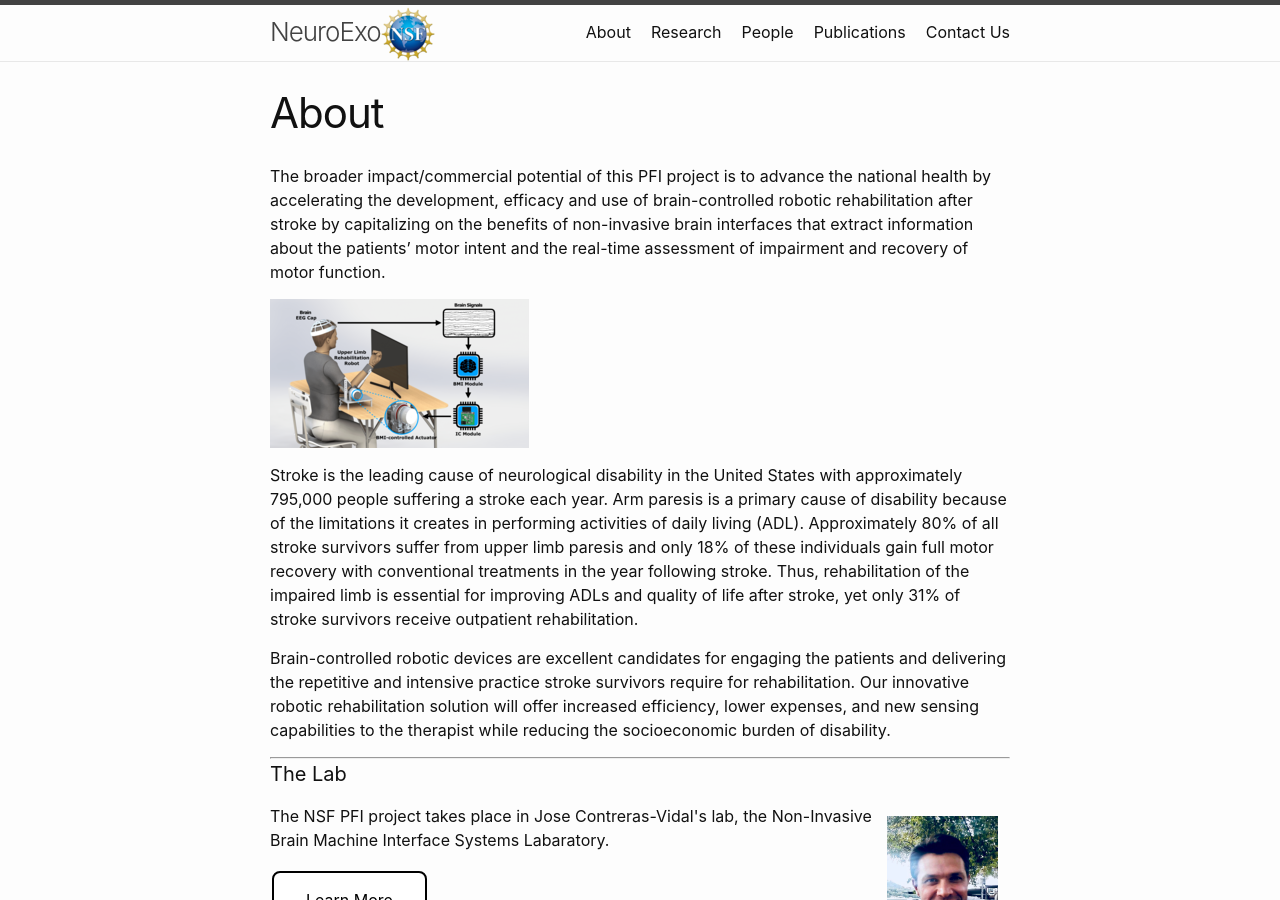
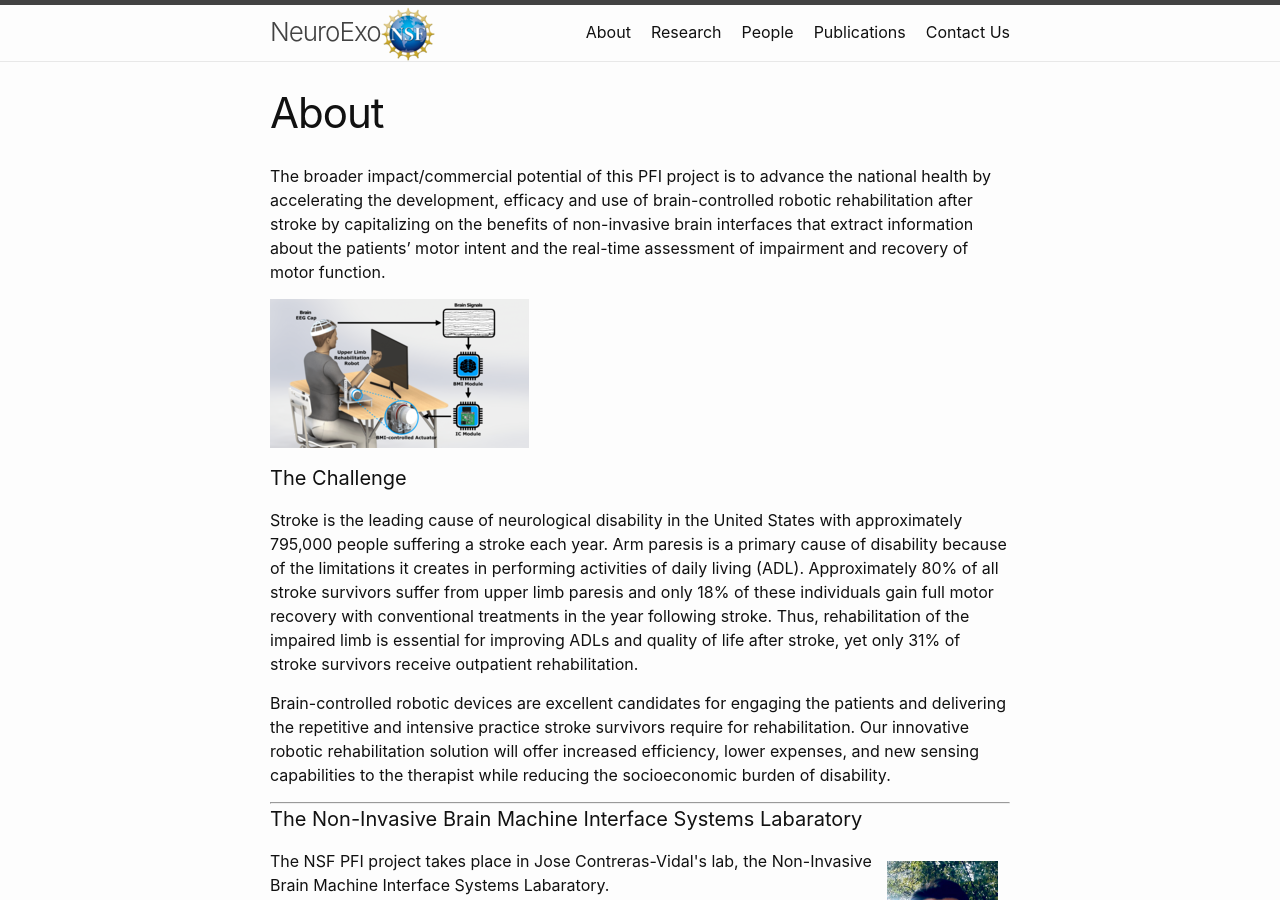
Before and after one commit to arcraik/neuroexo-website, a Jekyll site: the page built from about.md, in a window 1280 px wide and 900 px high. Built offline with Jekyll 4.4.1, drawn with Linux system fonts in a browser that asks for light colours.

Commit message:
Update about.md

```diff
--- a/about.md
+++ b/about.md
@@ -5,6 +5,9 @@ title: About
 The broader impact/commercial potential of this PFI project is to advance the national health by accelerating the development, efficacy and use of brain-controlled robotic rehabilitation after stroke by capitalizing on the benefits of non-invasive brain interfaces that extract information about the patients’ motor intent and the real-time assessment of impairment and recovery of motor function.
 
 <img src="/assets/newfigure.png" alt="Test" />
+
+
+<h4>The Challenge</h4>
 
 Stroke is the leading cause of neurological disability in the United States with approximately 795,000 people suffering a stroke each year. Arm paresis is a primary cause of disability because of the limitations it creates in performing activities of daily living (ADL). Approximately 80% of all stroke survivors suffer from upper limb paresis and only 18% of these individuals gain full motor recovery with conventional treatments in the year following stroke. Thus, rehabilitation of the impaired limb is essential for improving ADLs and quality of life after stroke, yet only 31% of stroke survivors receive outpatient rehabilitation.
 
@@ -17,7 +20,7 @@ Brain-controlled robotic devices are excellent candidates for engaging the patie
 
 
 <hr>
-<h4>The Lab</h4>
+<h4>The Non-Invasive Brain Machine Interface Systems Labaratory</h4>
 <div float="left" style="overflow: auto;">
   <img class="section" align="right" height="15%" width="15%" src="/photos/AKilicarslan.jpeg" />
 <p align="left">The NSF PFI project takes place in Jose Contreras-Vidal's lab, the Non-Invasive Brain Machine Interface Systems Labaratory.</p>
```
